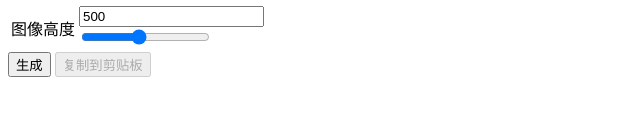
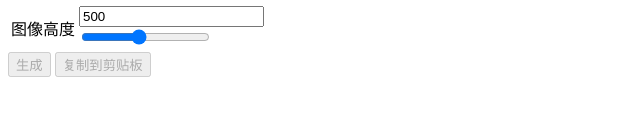
Before and after one commit to SpeedyOrc-C/Honkai-3rd-II-Martian, a SvelteKit app: page /maker in a window 1280 px wide. Shown: the part 170-300 px from the top of the page, without its empty margins (0-640 px from the left). Built offline with nearby package versions, Linux system fonts and the light colour scheme; what crazy-parser would draw is missing.

Commit message:
Clean up

```diff
--- a/src/routes/maker/+page.svelte
+++ b/src/routes/maker/+page.svelte
@@ -42,7 +42,7 @@
     <title>崩坏三（第二部）火星文生成器</title>
 </svelte:head>
 
-<form action="">
+<form>
     <table>
         <tr>
             <td><label for="pinyin">拼音</label></td>
@@ -79,7 +79,7 @@
         </tr>
     </table>
 
-    <button on:click={render} type="submit">生成</button>
+    <button on:click={render} type="submit" disabled={pinyin.length === 0}>生成</button>
     <button on:click={copyToClipboard} disabled={image == null}>复制到剪贴板</button>
 </form>
 
@@ -93,9 +93,13 @@
     </div>
 {/if}
 
-<canvas bind:this={canvas} style="display: none"/>
+<canvas bind:this={canvas} />
 
 <style>
+    canvas {
+        display: none;
+    }
+
     img {
         height: 10rem;
     }
```
